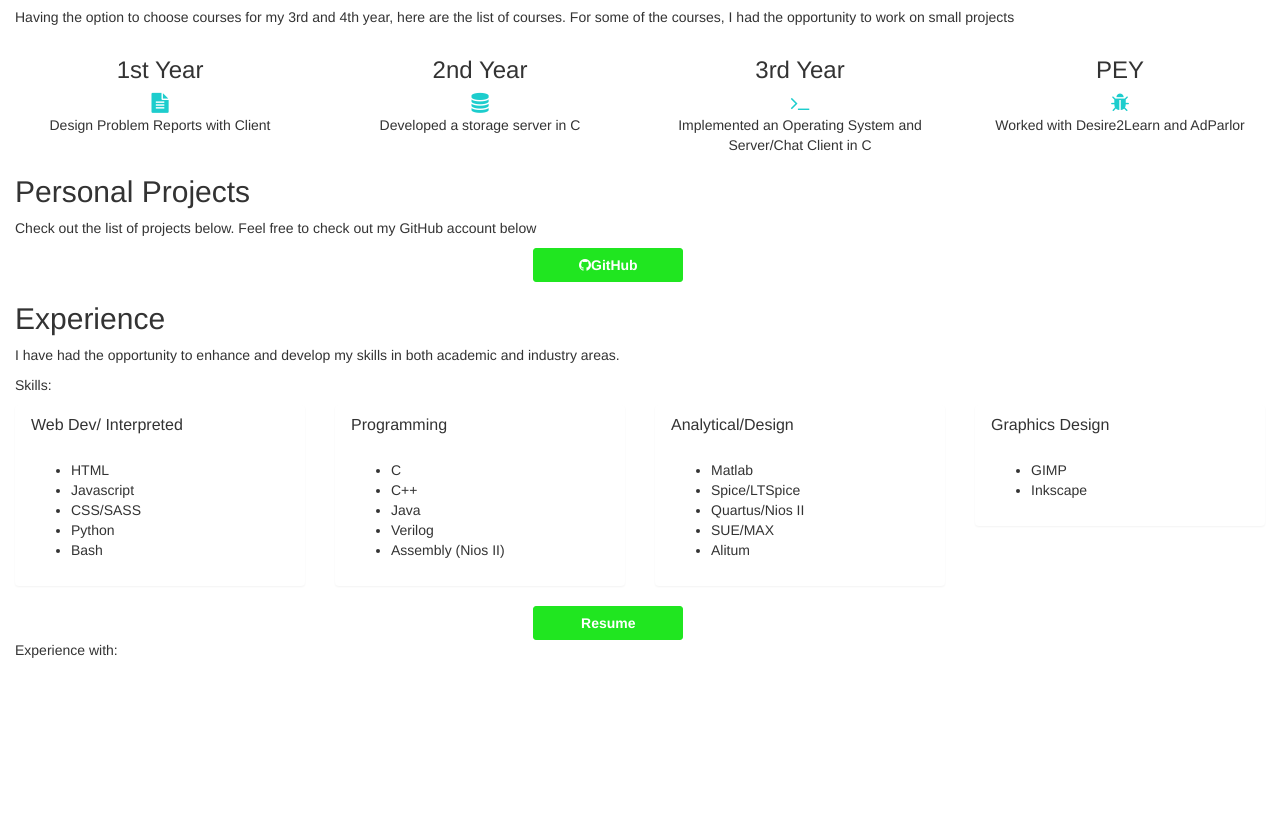
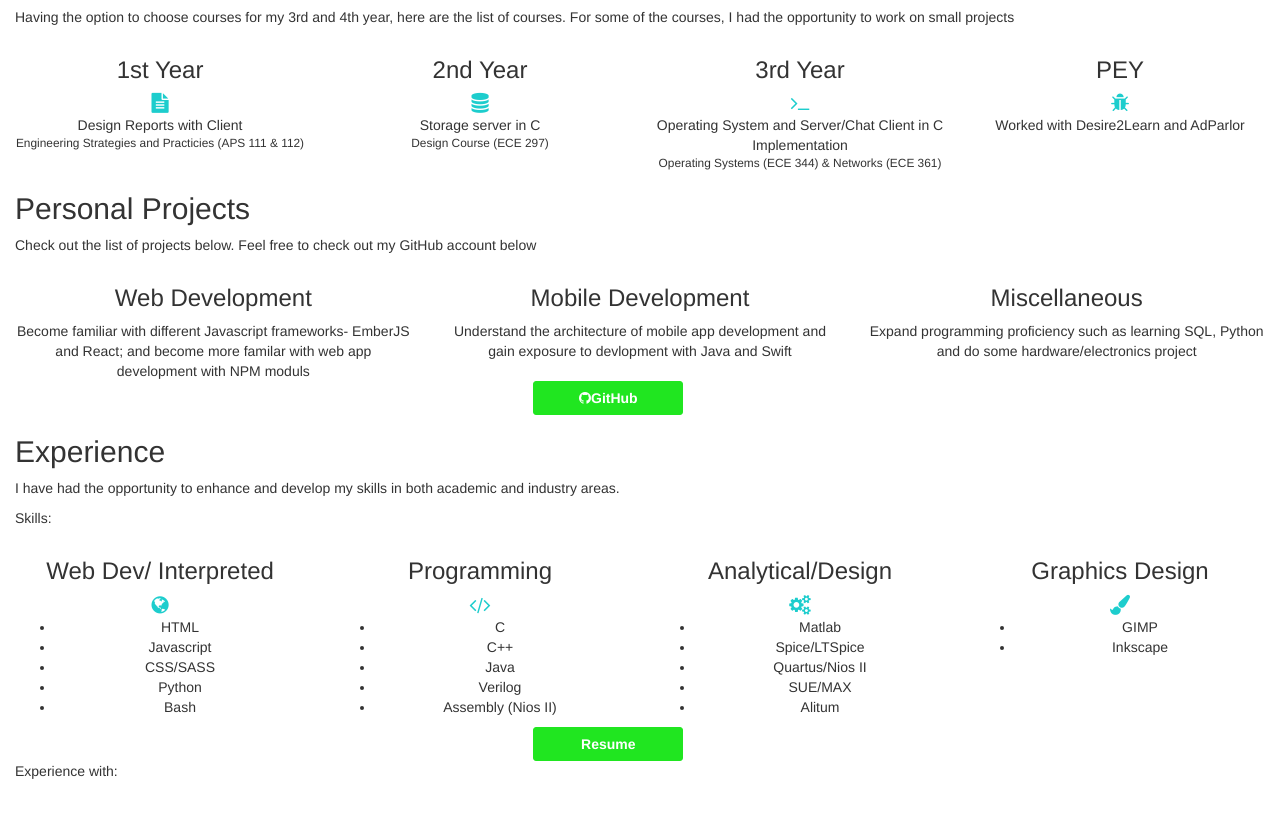
Before and after one commit to jasonwong94/Personal-Website, a plain HTML site: page index_v2.html in a window 1280 px wide. Shown: the part 2894-3711 px from the top of the page. Drawn offline with nearby package versions, Linux system fonts and the light colour scheme; some packages are replaced by stand-ins of ours.

Commit message:
Updated content for courses & experience

```diff
--- a/index_v2.html
+++ b/index_v2.html
@@ -218,17 +218,20 @@
    			<div class="col-md-3">
    				<h3>1st Year</h3>
    				<i class="fa fa-file-text" aria-hidden="true"></i>
-   				<div>Design Problem Reports with Client</div>
+   				<div>Design Reports with Client</div>
+   				<div class="small">Engineering Strategies and Practicies (APS 111 & 112)</div>
    			</div>
    			<div class="col-md-3">
    				<h3>2nd Year</h3>
    				<i class="fa fa-database" aria-hidden="true"></i>
-   				<div>Developed a storage server in C</div>
+   				<div>Storage server in C</div>
+   				<div  class="small">Design Course (ECE 297)</div>
    			</div>
    			<div class="col-md-3">
    				<h3>3rd Year</h3>
    				<i class="fa fa-terminal" aria-hidden="true"></i>
-   				<div>Implemented an Operating System and Server/Chat Client in C</div>
+   				<div>Operating System and Server/Chat Client in C Implementation</div>
+   				<div  class="small">Operating Systems (ECE 344) & Networks (ECE 361)</div>
    			</div>
    			<div class="col-md-3">
    				<h3>PEY</h3>
@@ -236,93 +239,30 @@
 				<div>Worked with Desire2Learn and AdParlor</div>
    			</div>
 			</article>
-	      <!-- <article class="panel-group">
-	        <div class="panel" data-toggle="collapse">
-	          <div class="panel-heading">
-	            <h3 class="panel-title">3rd year</h3>
-	          </div>
-	          <div class="panel-body">
-	            <p>Focus on fundamentals of electrical and computer engineering. A couple of key points:
-	            <ul>
-					<li>Operating System- Enhanced and modified an Operating System (OS161) such as library calls and virtual memory in <code>C</code></li>
-					<li>Networks- Implemented a file transfer function and chat client using <code>C</code> </li>
-	            </ul>
-	            </p>
-	            <ul class="list-body col-md-6">
-					<li class="list-group-item">Fundamentals of Power Electronics</li>
-					<li class="list-group-item">Algorithms and Data Structure</li>
-					<li class="list-group-item">Fields and Waves</li>
-					<li class="list-group-item highlight">Control Systems</li>
-					<li class="list-group-item">Probability</li>
-	            </ul>
-	            <ul class="list-body col-md-6">
-					<li class="list-group-item">Analog Electronics</li>
-					<li class="list-group-item">Digital Electronics</li>
-					<li class="list-group-item highlight">Operating Systems</li>
-					<li class="list-group-item">Networks</li>
-					<li class="list-group-item">Introduction to Accounting and Finance</li>
-	            </ul>
-	          </div>
-	        </div>
-
-	        <div class="panel" data-toggle="collapse">
-	          <div class="panel-heading">
-					<h3 class="panel-title">2nd year</h3>
-	          </div>
-	          <div class="panel-body">
-	            <p>Introduction to more detailed circuitry</p>
-	            <ul>
-					<li>Design Course- Collaborated to develop a mini-storage server in<code>C</code> using <code>SVN</code>, producing technical documentation</li>
-					<li>Hardware and Embedded Systems-  <code>Verilog</code> and <code>Assembly</code>  </li>
-	            </ul>
-	            </p>
-	            <ul class="list-body col-md-6">
-					<li class="list-group-item">Calculus III</li>
-					<li class="list-group-item">Advanced Engineering Math</li>
-					<li class="list-group-item highlight">Computer Hardware</li>
-					<li class="list-group-item">Circuits/li>
-					<li class="list-group-item">Programming Fundamentals <code>C++</code></li>
-	            </ul>
-	            <ul class="list-body col-md-6">
-					<li class="list-group-item">Electric and Magnetic Fields</li>
-					<li class="list-group-item highlight">Computer Organization</li>
-					<li class="list-group-item">Introduction to Electronics</li>
-					<li class="list-group-item highlight">Design Course</li>
-					<li class="list-group-item">Signals</li>
-	            </ul>
-	          </div>
-	        </div>
-
-	        <div class="panel" data-toggle="collapse">
-	          <div class="panel-heading">
-	            <h3 class="panel-title">1st year</h3>
-	          </div>
-	          <div class="panel-body">
-	            <p>Focus on fundamentals of electrical and computer engineering. A couple of key points:
-	            </p>
-	            <ul class="list-body col-md-6">
-					<li class="list-group-item">Linear Algebra</li>
-					<li class="list-group-item">Calculus I</li>
-					<li class="list-group-item">Statics</li>
-					<li class="list-group-item">Engineering Strategies and Practice I</li>
-					<li class="list-group-item">Introduction to Programming</li>
-	            </ul>
-	            <ul class="list-body col-md-6">
-					<li class="list-group-item">Electrical Fundamentals</li>
-					<li class="list-group-item">Calculus II</li>
-					<li class="list-group-item">Dynamics</li>
-					<li class="list-group-item">Engineering Strategies and Practice II</li>
-					<li class="list-group-item">Introduct to Physical Chemistry</li>
-	            </ul>
-	          </div>
-	        </div>
-	      </article> -->
 	    </section>
 
 	    <section id="projects">
 	      <h2 class="pager-header">Personal Projects</h2>
 	      <p>Check out the list of projects below. Feel free to check out my GitHub account below
 	      </p>
+
+	      <article class="row text-center panes">
+	      	<div class="col-md-4">
+	      		<h3>Web Development</h3>
+	      		<div>Become familiar with different Javascript frameworks- EmberJS and React; and become more familar with web app development with NPM moduls</div>
+	      	</div>
+
+	      	<div class="col-md-4">
+	      		<h3>Mobile Development</h3>
+	      		<div>Understand the architecture of mobile app development and gain exposure to devlopment with Java and Swift </div>
+	      	</div>
+
+	      	<div class="col-md-4">
+	      		<h3>Miscellaneous</h3>
+	      		<div>Expand programming proficiency such as learning SQL, Python and do some hardware/electronics project</div>
+	      	</div>
+	      </article>
+
 	      <div class="row">
 	      		<a href="http://github.com/jasonwong94" target="_blank" class="btn col-md-2 col-md-offset-5"><i class="fa fa-github"></i>GitHub</a>
 	      </div>
@@ -332,14 +272,11 @@
 			<h2 class="pager-header">Experience</h2>
 			<p>I have had the opportunity to enhance and develop my skills in both academic and industry areas.
 			<p>Skills: </p>
-			<div class="fluid-container">
-				<div class="row">
-					<article class="col-md-3">
-						<div class="panel">
-							<div class="panel-heading">
-								<h3 class="panel-title">Web Dev/ Interpreted</h3>
-							</div>
-							<div class="panel-body">
+
+			<article class="row text-center panes">
+				<div class="col-md-3">
+					<h3>Web Dev/ Interpreted</h3>
+					<i class="fa fa-globe" aria-hidden="true"></i>
 					<ul>
 						<li>HTML</li>
 						<li>Javascript</li>
@@ -348,15 +285,10 @@
 						<li>Bash</li>
 					</ul>
 				</div>
-						</div>
-					</article>
 
-					<article class="col-md-3">
-						<div class="panel">
-							<div class="panel-heading">
-								<h3 class="panel-title">Programming</h3>
-							</div>
-							<div class="panel-body">
+				<div class="col-md-3">
+					<h3>Programming</h3>
+					<i class="fa fa-code" aria-hidden="true"></i>
 					<ul>
 						<li>C</li>
 						<li>C++</li>
@@ -365,14 +297,10 @@
 						<li>Assembly (Nios II)</li>
 					</ul>
 				</div>
-						</div>
-					</article>
-					<article class="col-md-3">
-						<div class="panel">
-							<div class="panel-heading">
-								<h3 class="panel-title">Analytical/Design</h3>
-							</div>
-							<div class="panel-body">
+
+				<div class="col-md-3">
+					<h3>Analytical/Design</h3>
+					<i class="fa fa-cogs" aria-hidden="true"></i>
 					<ul>
 						<li>Matlab</li>
 					  	<li>Spice/LTSpice</li>
@@ -381,23 +309,16 @@
 					  	<li>Alitum</li>
 					</ul>
 				</div>
-						</div>
-					</article>
-					<article class="col-md-3">
-						<div class="panel">
-							<div class="panel-heading">
-								<h3 class="panel-title">Graphics Design</h3>
-							</div>
-							<div class="panel-body">
+
+				<div class="col-md-3">
+					<h3>Graphics Design</h3>
+					<i class="fa fa-paint-brush" aria-hidden="true"></i>
 					<ul>
 						<li>GIMP</li>
 						<li>Inkscape</li>
 					</ul>
 				</div>
-						</div>
 			</article>
-				</div>
-			</div>
 
 			<div class="row">
 	      		<a href="Jason_Wong_Resume.pdf" target="_blank" class="btn text-center col-md-2 col-md-offset-5">Resume</a>
```
Lines whose indentation alone changed are shown as unchanged.
